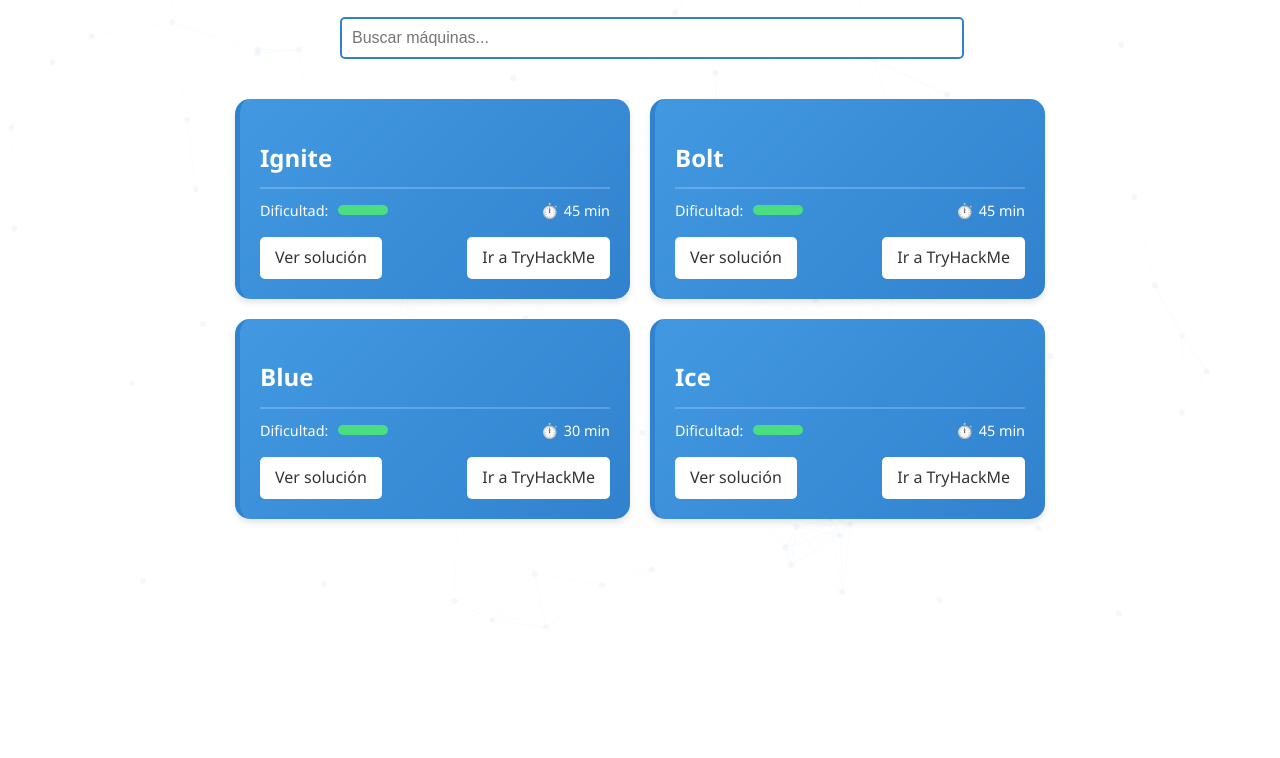
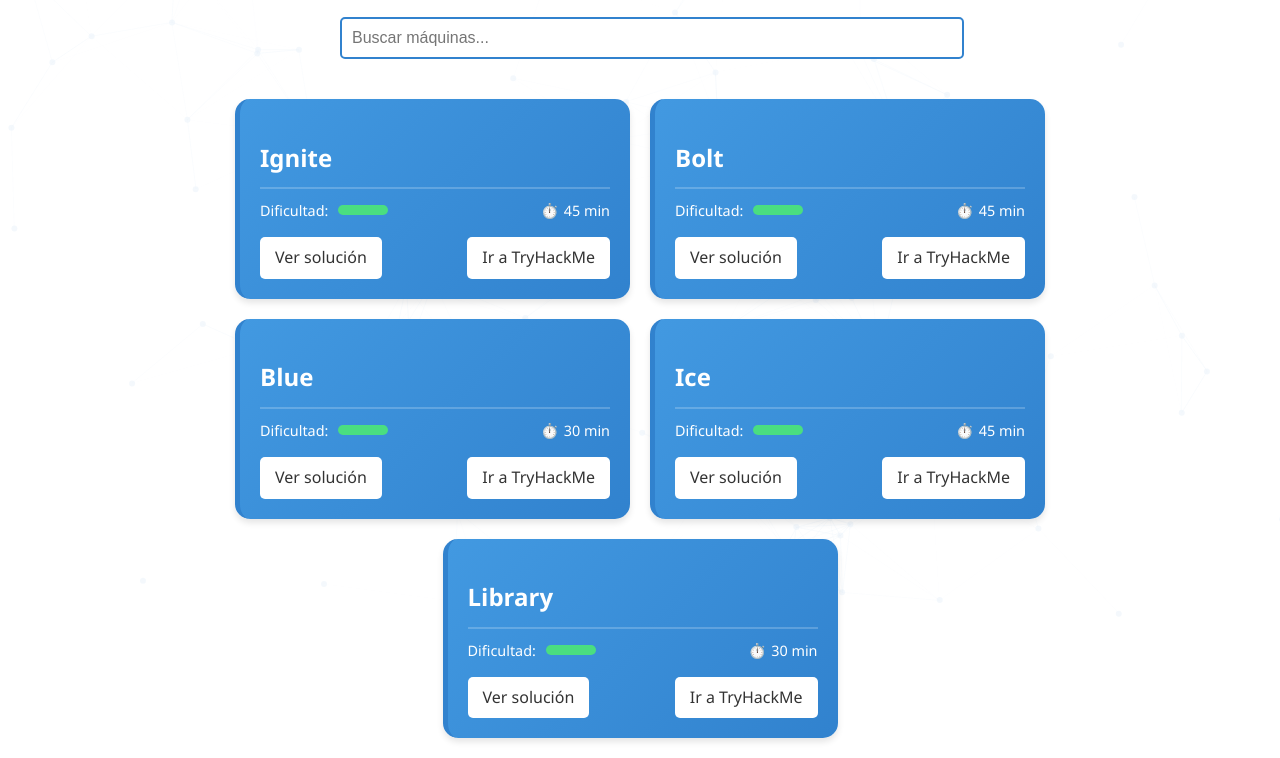
Before and after one commit to YerayAG/yerayag.github.io, a plain HTML site: page tryhackme.html in a window 1280 px wide. Shown: the part 171-929 px from the top of the page. Before the commit the page ends 800 px from the top, so only its background shows below. Drawn offline with nearby package versions, Linux system fonts and the light colour scheme.

Commit message:
Añadida maquina tryhackme

```diff
--- a/tryhackme.html
+++ b/tryhackme.html
@@ -380,7 +380,20 @@
                 </div>
                 <div class="machine-links">
                     <a href="https://github.com/YerayAG/tryhackme/blob/main/ice/README.md" class="machine-link">Ver solución</a>
-                    <a href="https://tryhackme.com/room/ice" class="machine-link" target="_blank">Ir a TryHackMe</a>
+                    <a href="https://tryhackme.com/room/bsidesgtlibrary" class="machine-link" target="_blank">Ir a TryHackMe</a>
+                </div>
+            </div>
+            <div class="machine">
+                <h2>Library</h2>
+                <div class="machine-info">
+                    <div class="difficulty">
+                        Dificultad: <div class="difficulty-bar easy"></div>
+                    </div>
+                    <div class="duration">30 min</div>
+                </div>
+                <div class="machine-links">
+                    <a href="https://github.com/YerayAG/tryhackme/blob/main/library/README.md" class="machine-link">Ver solución</a>
+                    <a href="https://tryhackme.com/room/library" class="machine-link" target="_blank">Ir a TryHackMe</a>
                 </div>
             </div>
         </div>
```
